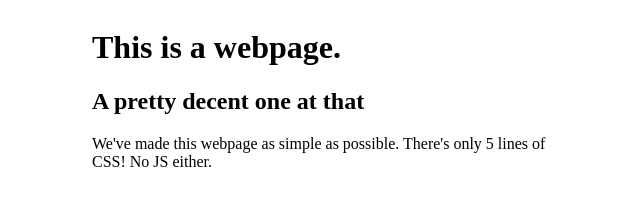
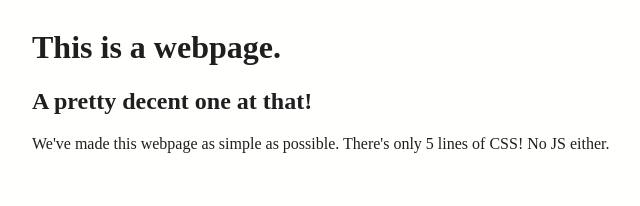
Before and after one commit to rose-blue/rose-blue.github.io, a plain HTML site: page index.html in a window 1280 px wide. Shown: the whole page, without its empty margins (308-948 px from the left). Drawn offline with Linux system fonts and the light colour scheme.

Commit message:
finalish

```diff
--- a/index.html
+++ b/index.html
@@ -7,17 +7,17 @@
     <meta name="description" content="A webpage description">
     <style>
       body {
-        max-width: 480px;
+        max-width: 600px;
         padding: 0.5rem;
         margin: 0 auto;
         background: #fffffe;
-        color: #010101;
+        color: #1f1f1f;
       }
     </style>
   </head>
   <body>
     <h1>This is a webpage.</h1>
-    <h2>A pretty decent one at that</h2>
+    <h2>A pretty decent one at that!</h2>
     <p>We've made this webpage as simple as possible. There's only 5 lines of CSS! No JS either.</p>
   </body>
 </html>
```
